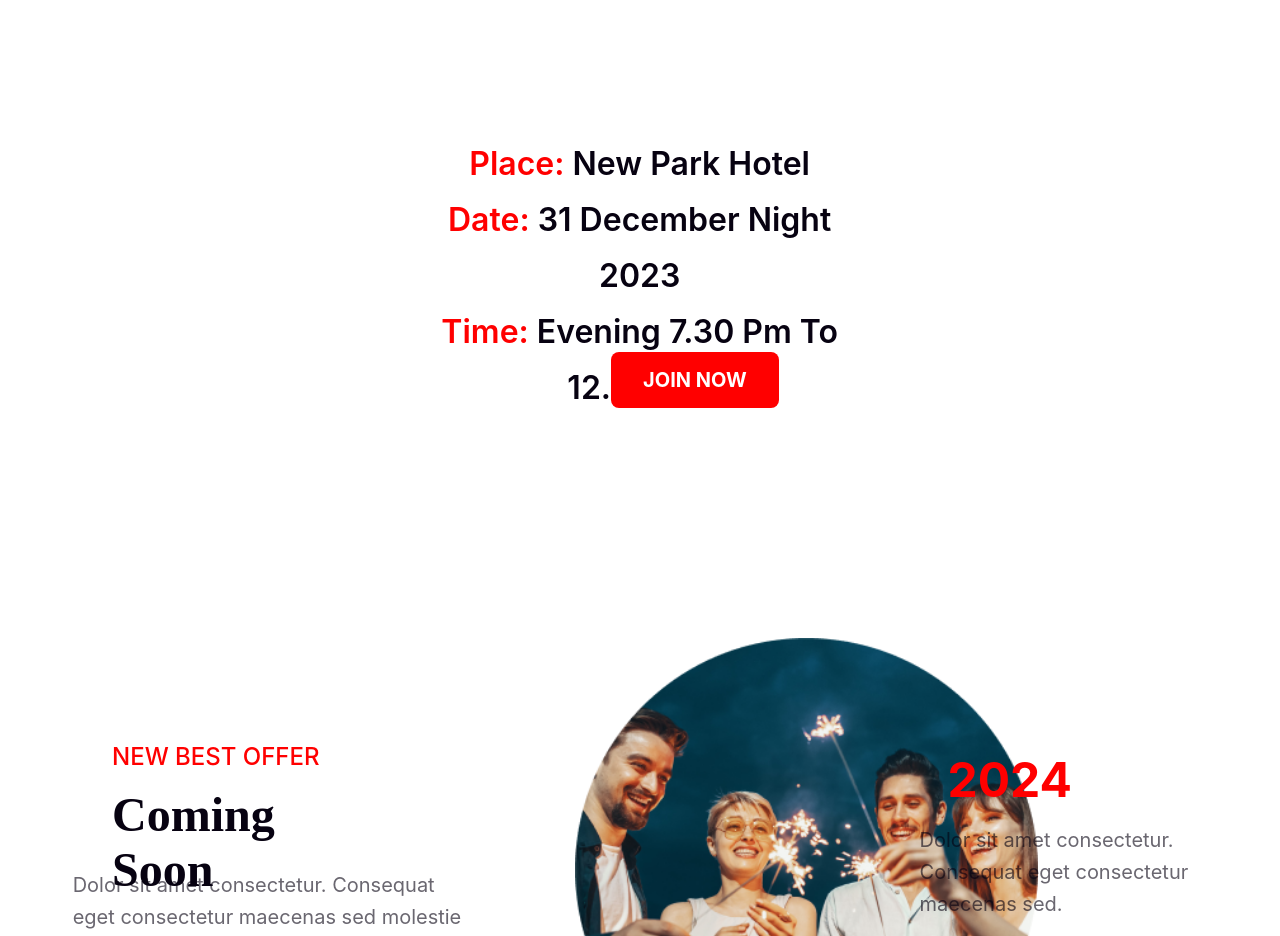
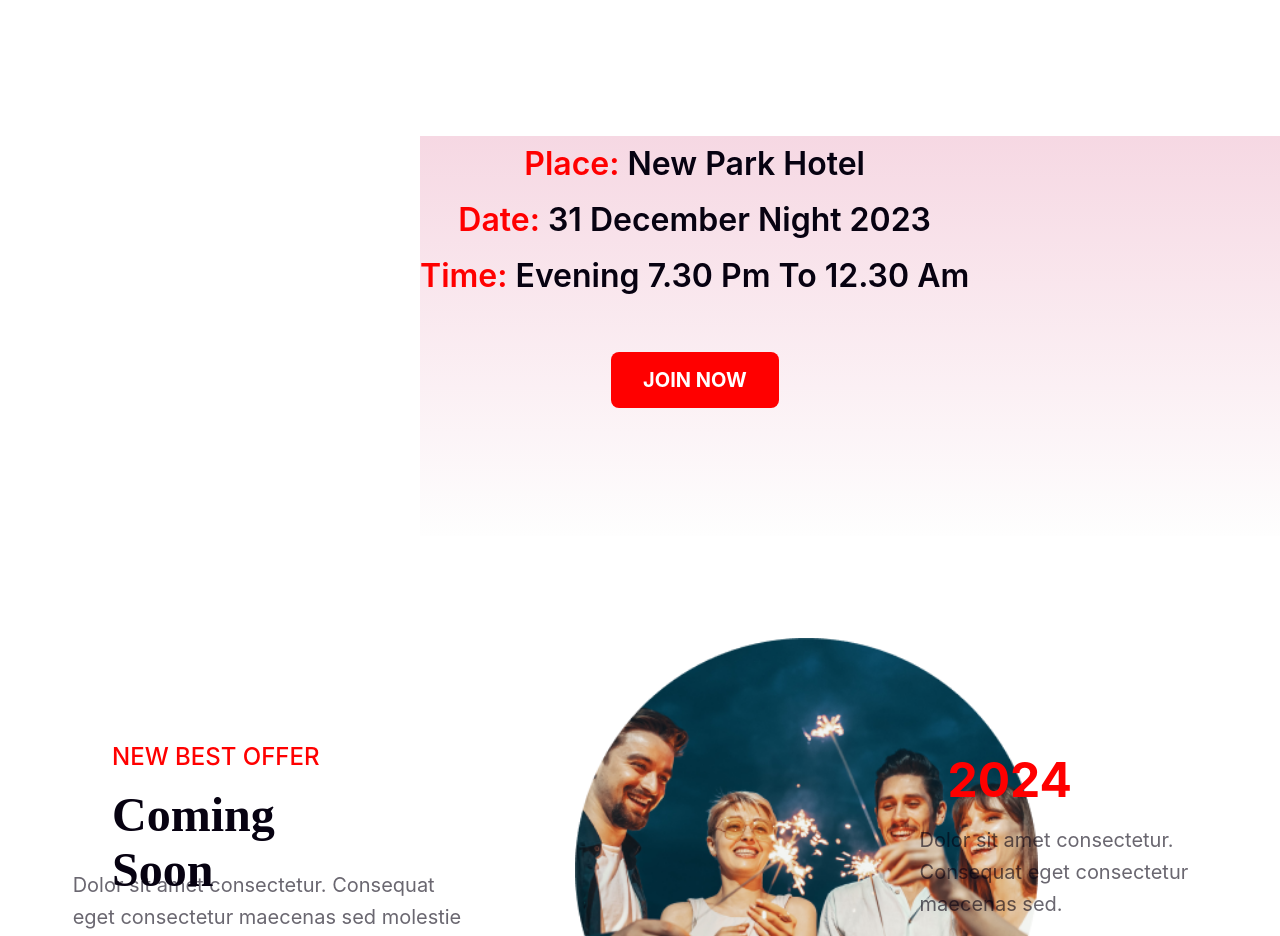
Before and after one commit to mirzarazil/Assingment-1, a plain HTML site: page index.html in a window 1280 px wide. Shown: the part 2380-3316 px from the top of the page. Drawn offline with Linux system fonts and the light colour scheme.

Commit message:
Final touch

```diff
--- a/styles.css
+++ b/styles.css
@@ -717,6 +717,12 @@
   bottom: 22.82%;
   left: 29.17%;
 }
+.place-new-park-hotel-date-31-parent{
+  background-image: linear-gradient(to top, #fefefe, #f6d8e3);
+  width: 1000px;
+  height: 400px;
+  position: absolute;
+}
 .vector-group {
   height: 6.57%;
   width: 82.5%;
```
